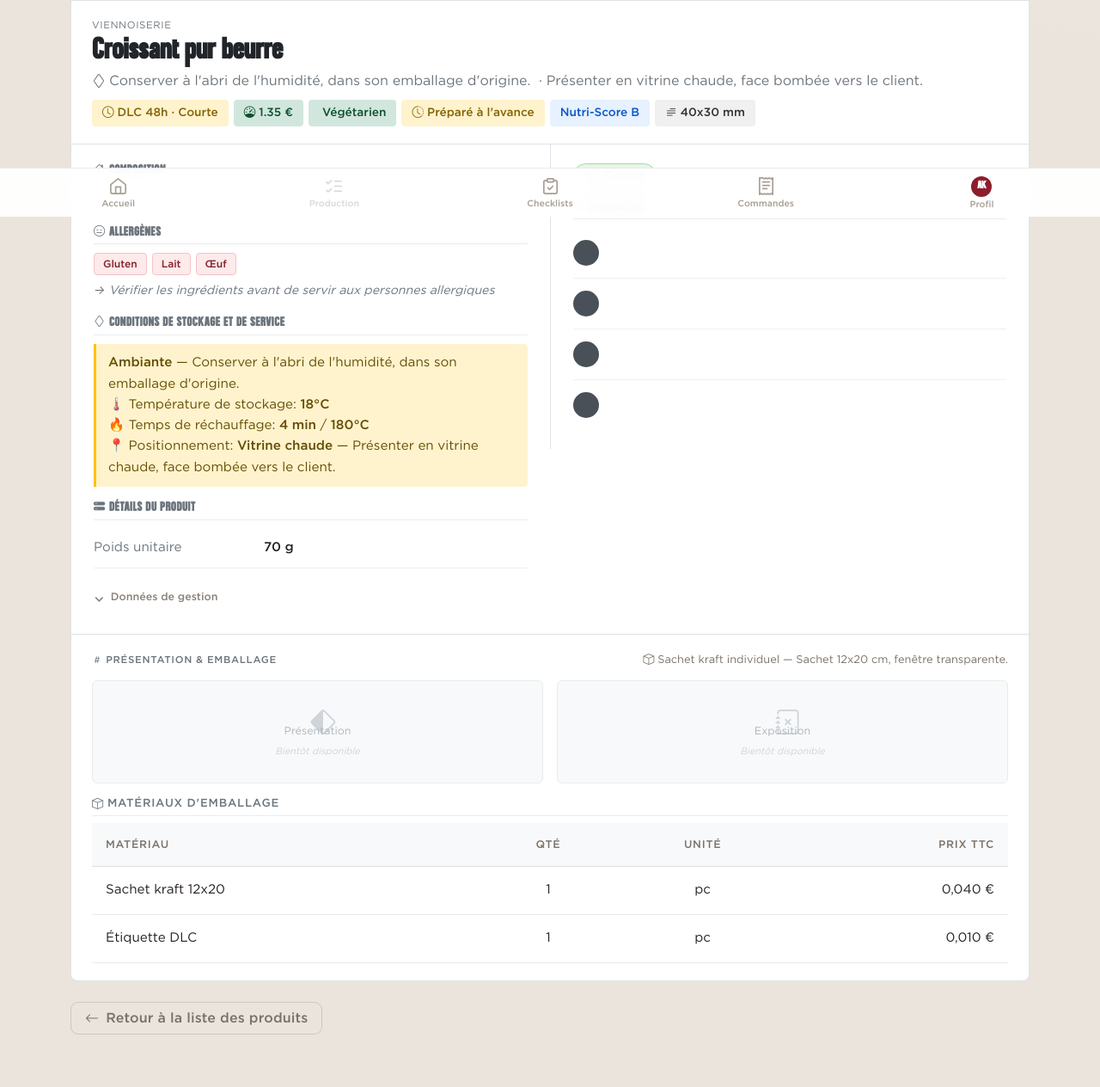
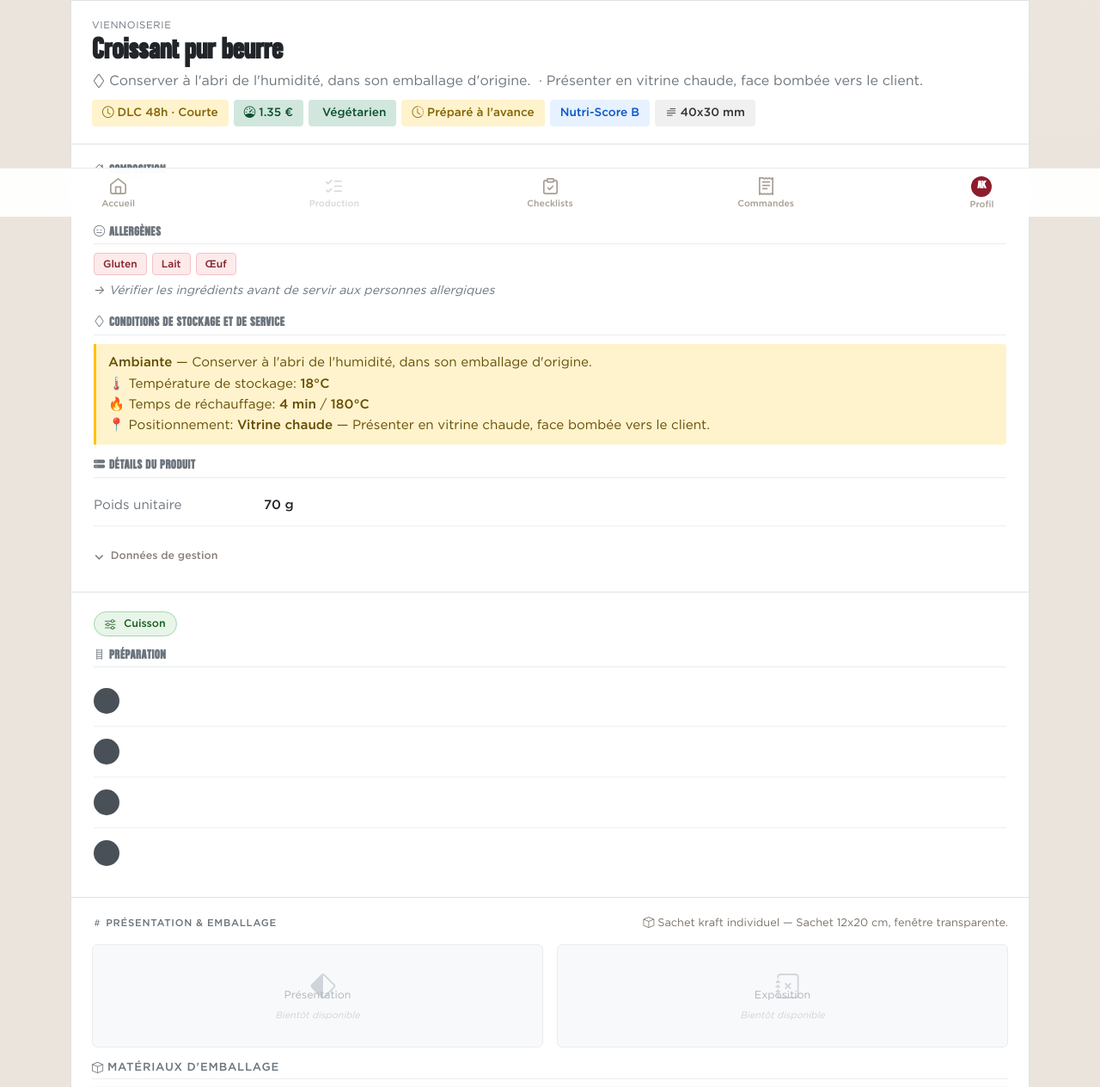
Before and after one commit to ThaiZu/TFB-Kitchen, a PHP site: page /__kd.html in a window 1280 px wide. Shown: the part 548-1812 px from the top of the page at 86% size. Run offline with PHP 8.4, Linux system fonts and the light colour scheme; some libraries are stand-ins or nearby versions.

Commit message:
Fiche produit : une seule colonne
La fiche se lit désormais dans un ordre unique — composition, allergènes,
stockage et service, préparation — le même quelle que soit la largeur et
quelles que soient les sections présentes. Deux colonnes obligeaient
l'œil à choisir un côté, et laissaient la droite vide sur les produits
sans étapes de préparation.

```diff
--- a/public/__kd.html
+++ b/public/__kd.html
@@ -167,21 +167,14 @@
 
     /* --- MAIN 2-KOLUMNY --- */
     /* ── Corps de la fiche ──
-       Deux colonnes rigides à 50/50 : quand un produit n'a pas d'étapes de
-       préparation — le cas de beaucoup d'assiettes — la droite restait vide
-       sur toute la hauteur pendant que la gauche défilait. Les sections se
-       répartissent maintenant selon leur contenu, et se rangent sur une
-       colonne dès qu'il n'y a plus la place pour deux. */
-    .fiche-main {
-        display: grid;
-        grid-template-columns: repeat(auto-fit, minmax(340px, 1fr));
-        align-items: start;
-    }
+       Une seule colonne, à toutes les largeurs. La fiche se lit alors dans
+       un ordre unique — composition, allergènes, stockage, préparation —
+       le même quel que soit l'écran et quelles que soient les sections
+       présentes. Deux colonnes obligeaient l'œil à choisir un côté, et
+       laissaient la droite vide sur les produits sans étapes. */
+    .fiche-main { display: block; }
     .fiche-sec { padding: 20px 24px; min-width: 0; }
-    .fiche-sec + .fiche-sec { border-left: 1px solid #dee2e6; }
-    @media (max-width: 1023.98px) {
-        .fiche-sec + .fiche-sec { border-left: none; border-top: 1px solid #dee2e6; }
-    }
+    .fiche-sec + .fiche-sec { border-top: 1px solid #dee2e6; }
 
     /* Repli des données de gestion */
     .fiche-admin { margin-top: 14px; }
```
Also changed, not shown: src/app/Views/knowledge/product/detail.twig (+7 -14 lines).
